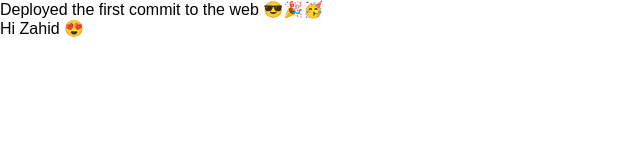
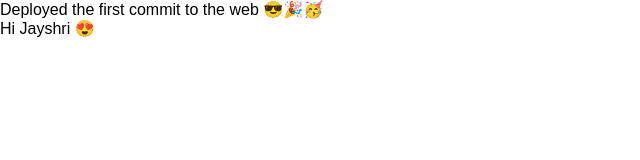
Before and after one commit to zahid-shadbox/real-estate-client, a React (Vite) app: page / in a window 1280 px wide. Shown: the top 160 px of the page, without its empty margins (0-640 px from the left). Built offline with nearby package versions, Linux system fonts and the light colour scheme.

Commit message:
message added

```diff
--- a/src/App.jsx
+++ b/src/App.jsx
@@ -2,7 +2,7 @@
 const App = () => {
   return (
     <div><span>Deployed the first commit to the web 😎🎉🥳</span>
-    <p>Hi Zahid 😍</p>
+    <p>Hi Jayshri 😍</p>
     </div>
   )
 }
```
